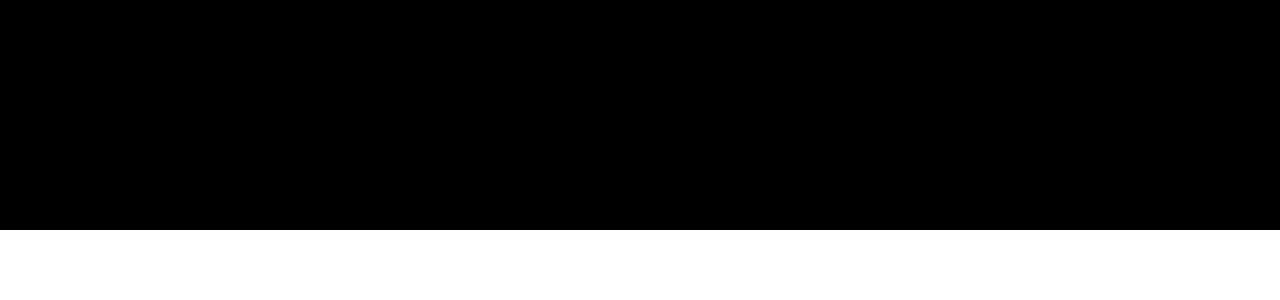
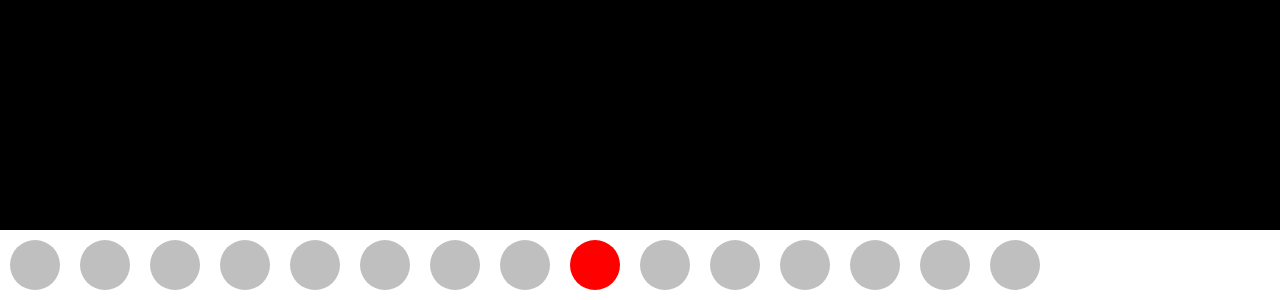
Before and after one commit to haltokyo-gmo/emocho, a website: page public/index.html in a window 1280 px wide. Shown: the part 570-870 px from the top of the page. Before the commit the page ends 800 px from the top, so only its background shows below. Drawn offline with nearby package versions, Linux system fonts and the light colour scheme; files that its build step writes are made by us from their sources.

Commit message:
ittannkomitto

```diff
--- a/public/index.html
+++ b/public/index.html
@@ -5,6 +5,7 @@
 	<meta name="viewport" content="width=device-width, initial-scale=1.0">
 	<title>えもっちょ</title>
 	<link rel="stylesheet" href="css/style.css">
+	<script src="js/script.js"></script>
 </head>
 <body>
 	<main>
@@ -26,6 +27,258 @@
 
 		</section>
 	</main>
-	<script src="js/script.js"></script>
+<script src="//ajax.googleapis.com/ajax/libs/jquery/1.11.0/jquery.min.js"></script>
 </body>
 </html>
+<style>
+.circle {
+	width: 50px;
+	height: 50px;
+	-webkit-border-radius: 50%;
+	-moz-border-radius: 50%;
+	border-radius: 50%;
+	background-color: #bfbfbf;
+}
+
+.hit {
+	width: 50px;
+	height: 50px;
+	-webkit-border-radius: 50%;
+	-moz-border-radius: 50%;
+	border-radius: 50%;
+	background-color: black;
+}
+
+/*.watch {
+  margin-top: 200px;
+  background: #333;
+  border-radius: 100%;
+  color: #fff;
+  height: 80vw;
+  position: absolute;
+  left: 50%;
+  -webkit-transform: translate(-50%, -50%);
+  transform: translate(-50%, -50%);
+  width: 80vw;
+}
+
+ul {
+  background: red;
+  border-radius: 100%;
+  display: block;
+  height: 6vw;
+  list-style: none;
+  margin: 0;
+  padding: 0;
+  position: absolute;
+  top: 50%;
+  left: 50%;
+  -webkit-transform: translate(-50%, -50%);
+  transform: translate(-50%, -50%);
+  width: 6vw;
+  z-index: 5;
+}
+
+li {
+  height: 38vw;
+  position: absolute;
+  left: 50%;
+  bottom: 3vw;
+  margin-left: -2vw;
+  text-align: center;
+  -webkit-transform-origin: center bottom;
+  transform-origin: center bottom;
+  width: 4vw;
+}
+
+li span {
+  display: block;
+  color: red;
+}
+
+li:nth-child(1) {
+  -webkit-transform: rotate(30deg);
+  transform: rotate(30deg);
+}
+
+li:nth-child(1) span {
+  -webkit-transform: rotate(-30deg);
+  transform: rotate(-30deg);
+}
+
+li:nth-child(2) {
+  -webkit-transform: rotate(60deg);
+  transform: rotate(60deg);
+}
+
+li:nth-child(2) span {
+  -webkit-transform: rotate(-60deg);
+  transform: rotate(-60deg);
+}
+
+li:nth-child(3) {
+  -webkit-transform: rotate(90deg);
+  transform: rotate(90deg);
+}
+
+li:nth-child(3) span {
+  -webkit-transform: rotate(-90deg);
+  transform: rotate(-90deg);
+}
+
+li:nth-child(4) {
+  -webkit-transform: rotate(120deg);
+  transform: rotate(120deg);
+}
+
+li:nth-child(4) span {
+  -webkit-transform: rotate(-120deg);
+  transform: rotate(-120deg);
+}
+
+li:nth-child(5) {
+  -webkit-transform: rotate(150deg);
+  transform: rotate(150deg);
+}
+
+li:nth-child(5) span {
+  -webkit-transform: rotate(-150deg);
+  transform: rotate(-150deg);
+}
+
+li:nth-child(6) {
+  -webkit-transform: rotate(180deg);
+  transform: rotate(180deg);
+}
+
+li:nth-child(6) span {
+  -webkit-transform: rotate(-180deg);
+  transform: rotate(-180deg);
+}
+
+li:nth-child(7) {
+  -webkit-transform: rotate(210deg);
+  transform: rotate(210deg);
+}
+
+li:nth-child(7) span {
+  -webkit-transform: rotate(-210deg);
+  transform: rotate(-210deg);
+}
+
+li:nth-child(8) {
+  -webkit-transform: rotate(240deg);
+  transform: rotate(240deg);
+}
+
+li:nth-child(8) span {
+  -webkit-transform: rotate(-240deg);
+  transform: rotate(-240deg);
+}
+
+li:nth-child(9) {
+  -webkit-transform: rotate(270deg);
+  transform: rotate(270deg);
+}
+
+li:nth-child(9) span {
+  -webkit-transform: rotate(-270deg);
+  transform: rotate(-270deg);
+}
+
+li:nth-child(10) {
+  -webkit-transform: rotate(300deg);
+  transform: rotate(300deg);
+}
+
+li:nth-child(10) span {
+  -webkit-transform: rotate(-300deg);
+  transform: rotate(-300deg);
+}
+
+li:nth-child(11) {
+  -webkit-transform: rotate(330deg);
+  transform: rotate(330deg);
+}
+
+li:nth-child(11) span {
+  -webkit-transform: rotate(-330deg);
+  transform: rotate(-330deg);
+}*/
+</style>
+<div class="target" style="display: flex;">
+<div class="hit start" style="margin: 10px;"> </div>
+<div class="circle" style="margin: 10px;"> </div>
+<div class="circle" style="margin: 10px;"> </div>
+<div class="circle" style="margin: 10px;"> </div>
+<div class="circle" style="margin: 10px;"> </div>
+<div class="circle" style="margin: 10px;"> </div>
+<div class="circle" style="margin: 10px;"> </div>
+<div class="circle" style="margin: 10px;"> </div>
+<div class="circle" style="margin: 10px;"> </div>
+<div class="circle" style="margin: 10px;"> </div>
+<div class="circle" style="margin: 10px;"> </div>
+<div class="circle" style="margin: 10px;"> </div>
+<div class="circle" style="margin: 10px;"> </div>
+<div class="circle" style="margin: 10px;"> </div>
+<div class="circle" style="margin: 10px;" value="return"> </div>
+</div>
+<div class="target" style="display: flex;">
+</div>
+<!-- <div class="watch">
+<ul>
+<li><span>1</span></li>
+<li><span>2</span></li>
+<li><span>3</span></li>
+<li><span>4</span></li>
+<li><span>5</span></li>
+<li><span>6</span></li>
+<li><span>7</span></li>
+<li><span>8</span></li>
+<li><span>9</span></li>
+<li><span>10</span></li>
+<li><span>11</span></li>
+<li><span>12</span></li>
+</ul>
+</div> -->
+<script>
+// ルーレットスクリプト
+var cnt = 0;
+var cnt_total = 0;
+var rand = Math.floor( Math.random() * 14);
+var stop = parseInt(rand) + 30;
+var slow = stop -7;
+
+console.log(slow);
+$(function(){
+	setTimeout('spin()');
+});
+
+function spin() {
+	if (cnt == 14)
+	{
+		$('.hit').removeClass('hit').addClass('circle');
+		$('.start').removeClass('circle').addClass('hit');
+		cnt = 0;
+	}
+	else
+	{
+		$('.hit').addClass('circle').removeClass('hit').next().addClass('hit');
+		cnt++;
+	}
+
+	if (cnt_total < slow)
+	{
+		setTimeout("spin()", 90);
+	}
+	else if (cnt_total != stop)
+	{
+    	setTimeout("spin()", 300);
+	}
+	else if (cnt_total == stop)
+	{
+		$('.hit').css({'backgroundColor': 'red'});
+	}
+	cnt_total++;
+}
+</script>
```
